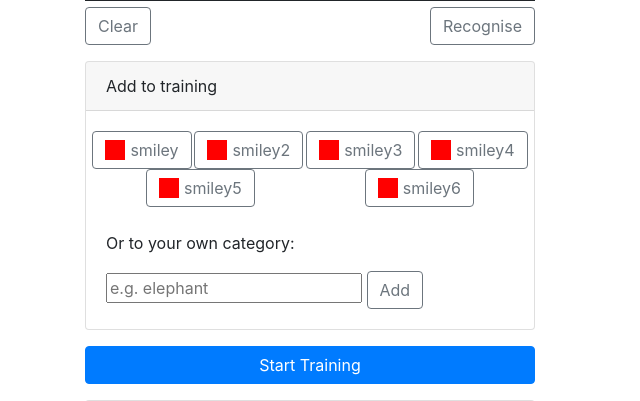
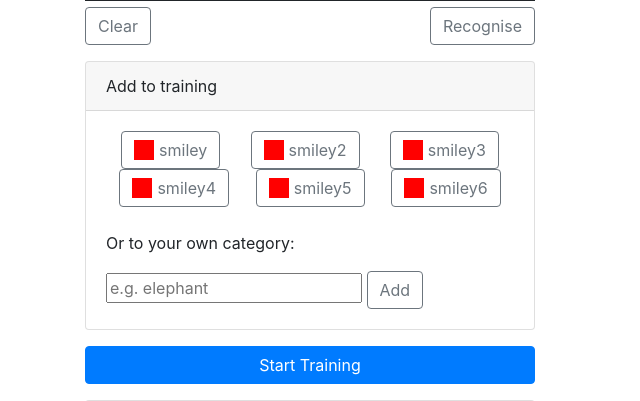
Before and after one commit to stblmuc/Smiley, a Flask app: page / in a window 1280 px wide. Shown: the part 559-960 px from the top of the page, without its empty margins (0-640 px from the left). Run offline with Flask 2, Linux system fonts and the light colour scheme; some libraries are stand-ins or nearby versions.

Commit message:
small improvements on interface

```diff
--- a/static/css/style.css
+++ b/static/css/style.css
@@ -1,10 +1,6 @@
 .col-lg-6>* {
     max-width: 450px;
     margin-bottom: 1rem;
-}
-
-hr {
-    margin-left: 0;
 }
 
 .button-own-image:before {
--- a/templates/index.html
+++ b/templates/index.html
@@ -33,7 +33,7 @@
                     <span>Add to training</span>
                 </div>
                 <div class="card-body">
-                    <div class="row justify-content-around">
+                    <div class="row no-gutters justify-content-around">
                         <button id="addSmileyData" class="btn btn-outline-secondary button-own-image smiley-img" value="smiley">smiley</button>
                         <button id="addSmileyData2" class="btn btn-outline-secondary button-own-image smiley-img" value="smiley">smiley2</button>
                         <button id="addSmileyData3" class="btn btn-outline-secondary button-own-image smiley-img" value="smiley">smiley3</button>
@@ -41,7 +41,7 @@
                         <button id="addSmileyData5" class="btn btn-outline-secondary button-own-image smiley-img" value="smiley">smiley5</button>
                         <button id="addSmileyData6" class="btn btn-outline-secondary button-own-image smiley-img" value="smiley">smiley6</button>
                     </div>
-                    <div id="ownCategories" class="row justify-content-around"></div>
+                    <div id="ownCategories" class="row no-gutters justify-content-around"></div>
                     <br>
                     <p>Or to your own category:</p>
                     <label for="trainingDataLabel" style="margin-bottom: 0;">
@@ -99,8 +99,6 @@
             <div>
                 <p>network input:</p>
                 <canvas id="input" style="border:1px solid" width="140" height="140"></canvas>
-            </div>
-            <div>
                 <hr>
             </div>
             <div>
```
